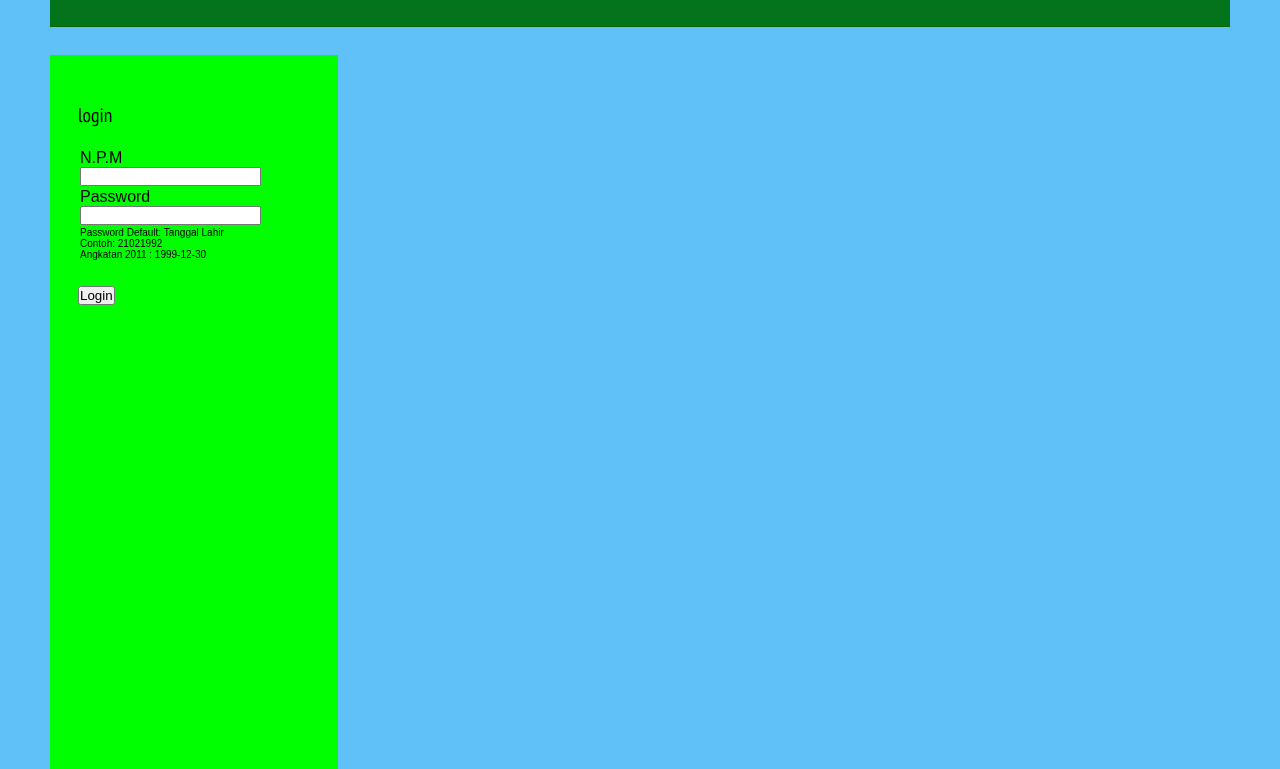
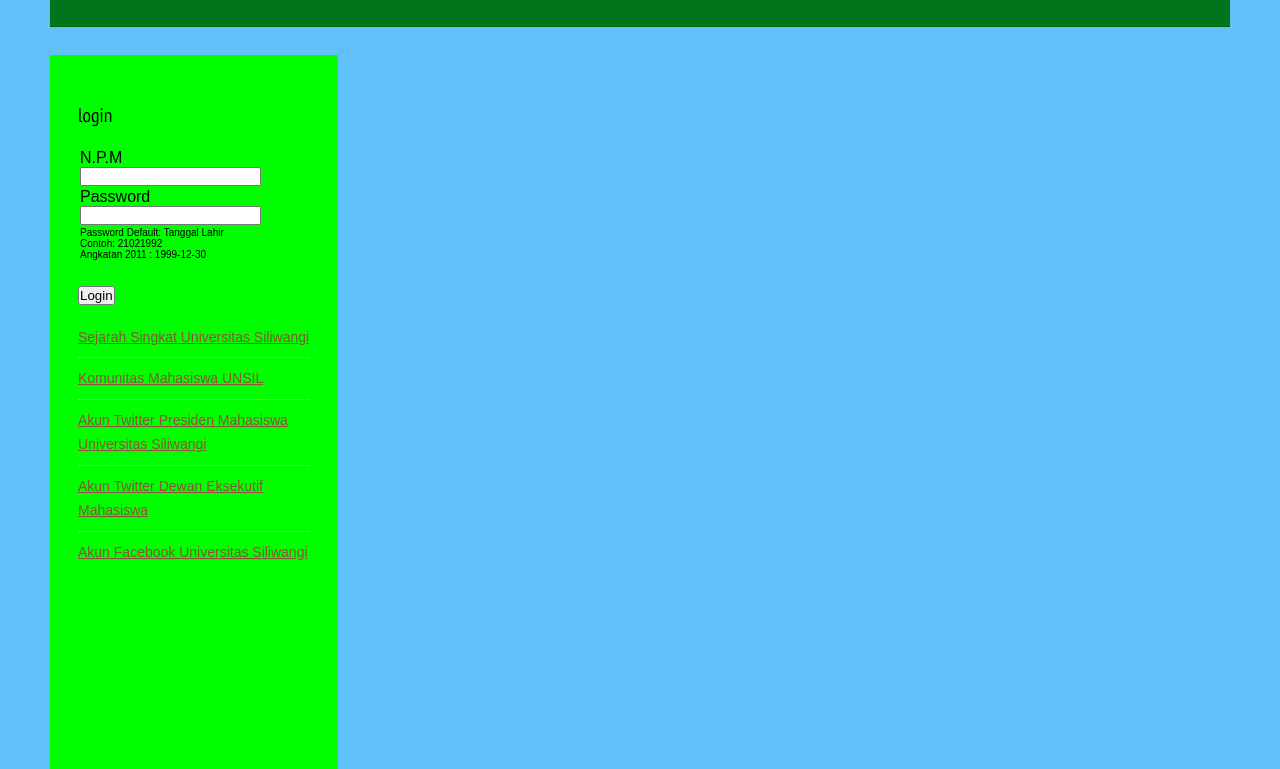
Before and after one commit to aarizkipratama/simak-layout, a plain HTML site: page index.html in a window 1280 px wide. Shown: the part 482-1251 px from the top of the page. Drawn offline with Linux system fonts and the light colour scheme.

Commit message:
Update index.html

```diff
--- a/index.html
+++ b/index.html
@@ -87,3 +87,24 @@
 		<input name="submit" value="Login" type="submit" title="Klik Tombol Login Untuk Masuk Sistem">
 
 	</form>
+		<h3>
+
+						</h3>
+						<ul class="linkedList">
+							<li class="first">
+								<a href="http://id.wikipedia.org/wiki/Universitas_Siliwangi">Sejarah Singkat Universitas Siliwangi</a>
+							</li>
+							<li>
+								<a href="http://unsil.ac.id/?page_id=28">Komunitas Mahasiswa UNSIL</a>
+							</li>
+							<li>
+								<a href="https://twitter.com/_RizalGhod"> Akun Twitter Presiden Mahasiswa Universitas Siliwangi</a>
+							</li>
+							<li>
+								<a href="https://twitter.com/demunsil">Akun Twitter Dewan Eksekutif Mahasiswa</a>
+							</li>
+							<li>
+								<a href="https://id-id.facebook.com/pages/Universitas-Siliwangi/128293067225539">Akun Facebook Universitas Siliwangi</a>
+							</li>
+						</ul>
+					</div>
```
